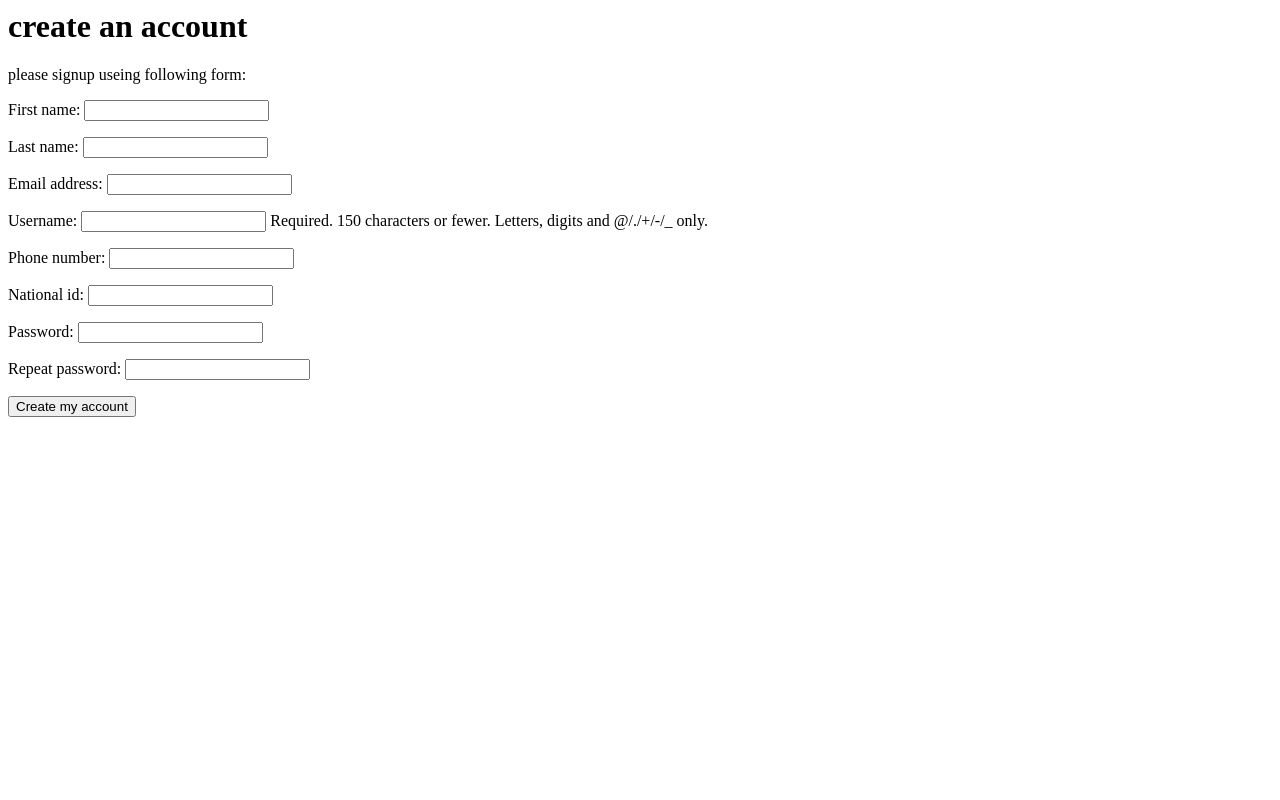
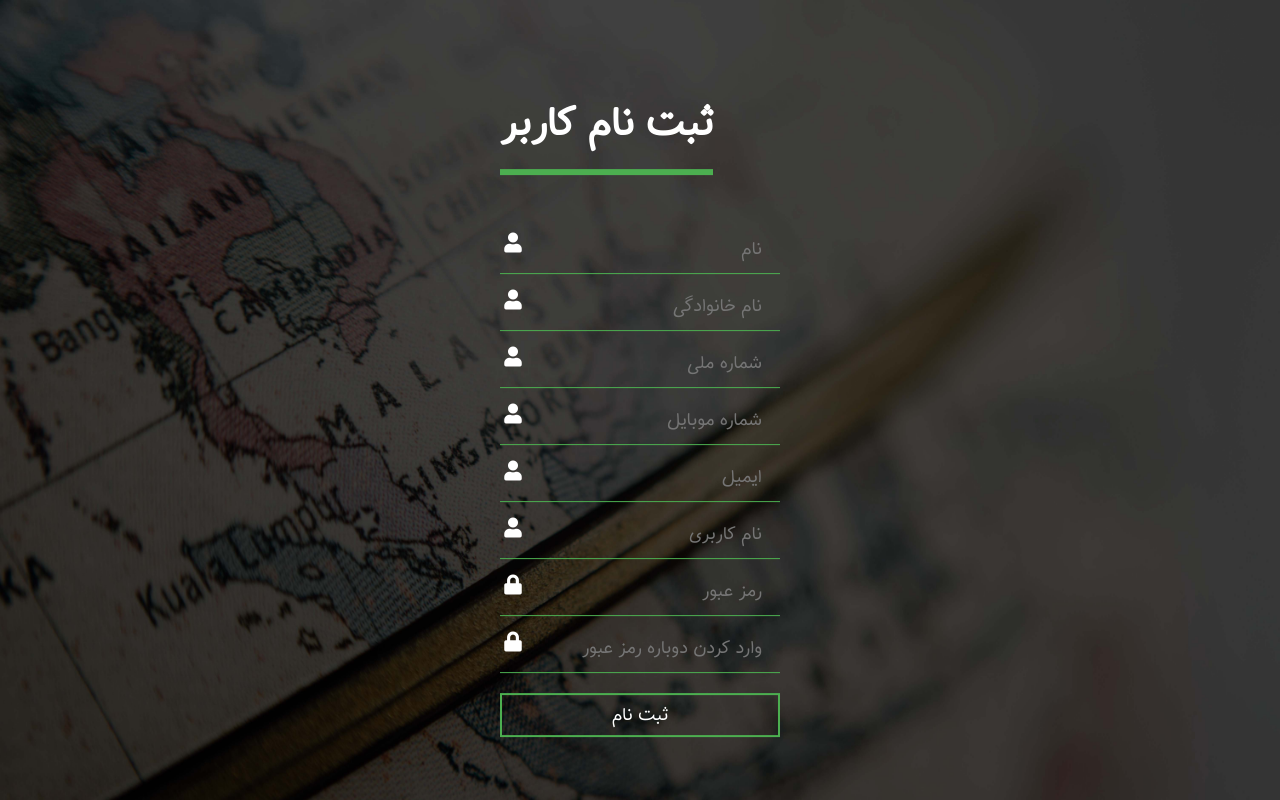
Before and after one commit to Pooryamn/Hotel-reservation-System, a Django app: page /accounts/register/ in a window 1280 px wide. Run offline with Django 3.2, Linux system fonts and the light colour scheme; some libraries are stand-ins or nearby versions.

Commit message:
change login and register page design

```diff
--- a/AccountApp/templates/AccountApp/register.html
+++ b/AccountApp/templates/AccountApp/register.html
@@ -1,18 +1,75 @@
-{% extends "base.html" %}
+{% load widget_tweaks %}
+{% load staticfiles %}
 
-{% block title %}
-    Create an Account
-{% endblock %}
+<!DOCTYPE html>
+<html lang="en" dir="rtl">
+  <head>
+    <meta charset="utf-8">
+    <title></title>
+    <link rel="stylesheet" href="{% static 'css/signup.css' %}">
+  </head>
 
-{% block content %}
-    <h1>create an account</h1>
+  <body>
+<div class="signup-box">
+<h1> ثبت نام کاربر </h1>
 
-    <p> please signup useing following form:</p>
+<form method="post" action=".">
+  {% csrf_token %}
 
-    <form action="." method="post">
+  {{ form.non_field_errors }}
 
-        {{ user_form.as_p }}
-        {% csrf_token %}
-        <p><input type="submit" value="Create my account"></p>
-    </form>
-{% endblock  %}
+    <div class="textbox">
+        <i class="fas fa-user"></i>
+        {% render_field user_form.first_name placeholder="نام" %}
+        {{ user_form.first_name.errors }}
+    </div>
+
+    <div class="textbox">
+        <i class="fas fa-user"></i>
+        {% render_field user_form.last_name placeholder="نام خانوادگی" %}
+        {{ user_form.last_name.errors }}
+    </div>
+
+    <div class="textbox">
+        <i class="fas fa-user"></i>
+        {% render_field user_form.national_id placeholder="شماره ملی" %}
+        {{ user_form.national_id.errors }}
+    </div>
+
+    <div class="textbox">
+        <i class="fas fa-user"></i>
+        {% render_field user_form.phone placeholder="شماره موبایل" %}
+        {{ user_form.phone.errors }}
+    </div>
+
+    <div class="textbox">
+        <i class="fas fa-user"></i>
+        {% render_field user_form.email placeholder="ایمیل" %}
+        {{ user_form.email.errors }}
+    </div>
+
+    <div class="textbox">
+        <i class="fas fa-user"></i>
+        {% render_field user_form.username placeholder="نام کاربری" %}
+        {{ user_form.username.errors }}
+    </div>
+
+    <div class="textbox">
+        <i class="fas fa-lock"></i>
+        {% render_field user_form.password placeholder="رمز عبور" %}
+        {{ user_form.password.errors }}
+    </div>
+
+    <div class="textbox">
+        <i class="fas fa-lock"></i>
+        {% render_field user_form.password2 placeholder="وارد کردن دوباره رمز عبور" %}
+        {{ user_form.password2.errors }}
+    </div>
+
+    <input type="submit" class="btn" value="ثبت نام">
+
+</form>
+
+</div>
+</body>
+</html>
--- a/hotel_reservation/settings.py
+++ b/hotel_reservation/settings.py
@@ -50,6 +50,7 @@ INSTALLED_APPS = [
     'blog',
     'jalali_date',
     'AccountApp',
+    'widget_tweaks',
 ]
 
 MIDDLEWARE = [
@@ -156,6 +157,11 @@ USE_L10N = True
 # https://docs.djangoproject.com/en/2.0/howto/static-files/
 
 STATIC_URL = '/static/'
+# Add these new lines
+STATICFILES_DIRS = (
+    os.path.join(BASE_DIR, 'static'),
+)
+STATIC_ROOT = os.path.join(BASE_DIR, 'staticfiles')
 
 MEDIA_URL = '/media/'
 MEDIA_ROOT = os.path.join(BASE_DIR, 'media/')
--- a/hotel_reservation/urls.py
+++ b/hotel_reservation/urls.py
@@ -25,3 +25,4 @@ urlpatterns = [
 ]
 if settings.DEBUG:
     urlpatterns += static(settings.MEDIA_URL, document_root=settings.MEDIA_ROOT)
+    urlpatterns += static(settings.STATIC_URL, document_root=settings.STATIC_ROOT)
--- /dev/null
+++ b/static/css/signup.css
@@ -0,0 +1,67 @@
+@import "https://use.fontawesome.com/releases/v5.5.0/css/all.css";
+@font-face {
+  font-family: 'myFont';
+  src: url('font/Tanha.woff?') format('woff');
+  font-weight: normal;
+  font-style: normal;
+}
+* {
+  font-family: 'myFont', sans-serif;
+}
+body{
+  margin: 0;
+  padding: 0;
+  font-family: sans-serif;
+  background: url("img/img.jpg") no-repeat;
+  background-size: cover;
+}
+.signup-box{
+  width: 280px;
+  position: absolute;
+  top: 50%;
+  left: 50%;
+  transform: translate(-50%,-50%);
+  color: white;
+}
+.signup-box h1{
+  float: left;
+  font-size: 40px;
+  border-bottom: 6px solid #4caf50;;
+  margin-bottom: 50px;
+  padding: 13px 0;
+}
+
+.textbox{
+  width: 100%;
+  overflow: hidden;
+  font-size: 20px;
+  padding: 8px 0;
+  margin: 8px 0;
+  border-bottom: 1px solid #4caf50;;
+}
+
+.textbox i{
+  width: 26px;
+  float: left;
+  text-align: center;
+}
+.textbox input{
+  border: none;
+  outline: none;
+  background: none;
+  color: white;
+  font-size: 18px;
+  width: 80%;
+  float: left;
+  margin: 0 10px;
+}
+.btn{
+  width: 100%;
+  background: none;
+  border: 2px solid #4caf50;
+  color: white;
+  padding: 5px;
+  font-size: 18px;
+  cursor: pointer;
+  margin: 12px 0;
+}
```
Also changed, not shown: AccountApp/templates/AccountApp/login.html (+33 -13 lines), static/css/login.css (added, +65 -0 lines), static/css/font/Sahel.woff (added), static/css/font/Samim.woff (added), static/css/font/Shabnam.woff (added), static/css/font/Tanha.woff (added), static/css/font/Vazir.woff (added), static/css/font/Yekan.woff (added), static/css/img/img.jpg (added).
